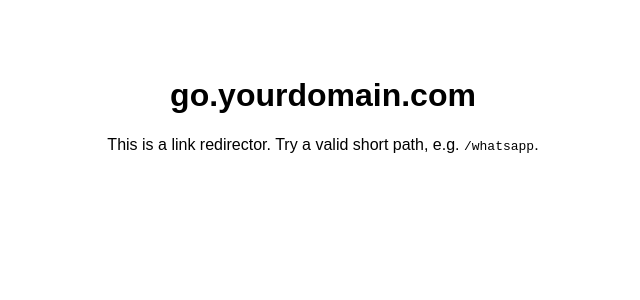
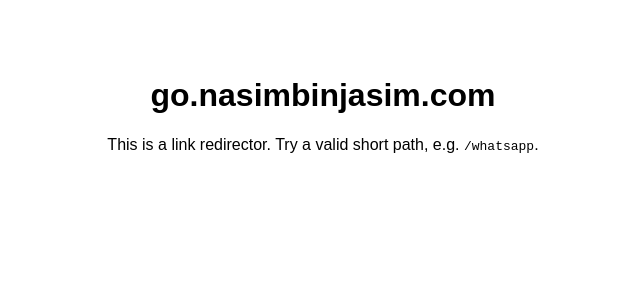
Before and after one commit to nasimbinjasim/redirector, a Next.js app: page / in a window 1280 px wide. Shown: the top 300 px of the page, without its empty margins (317-957 px from the left). Built offline with nearby package versions, Linux system fonts and the light colour scheme.

Commit message:
domain details

```diff
--- a/app/page.js
+++ b/app/page.js
@@ -1,7 +1,7 @@
 export default function Home() {
   return (
     <main style={{ fontFamily: "sans-serif", padding: "3rem", textAlign: "center" }}>
-      <h1>go.yourdomain.com</h1>
+      <h1>go.nasimbinjasim.com</h1>
       <p>This is a link redirector. Try a valid short path, e.g. <code>/whatsapp</code>.</p>
     </main>
   );
```
